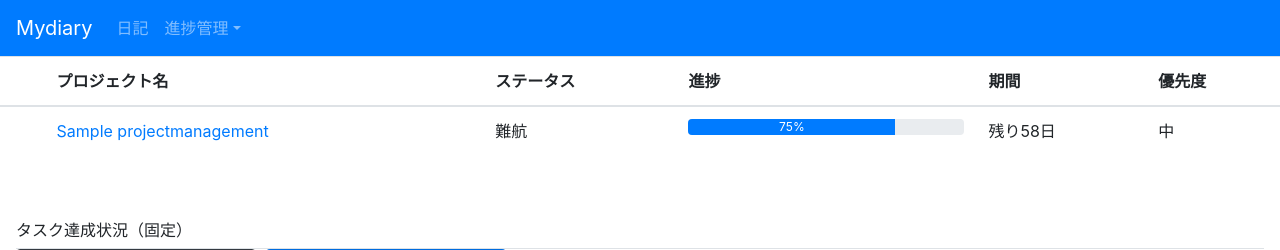
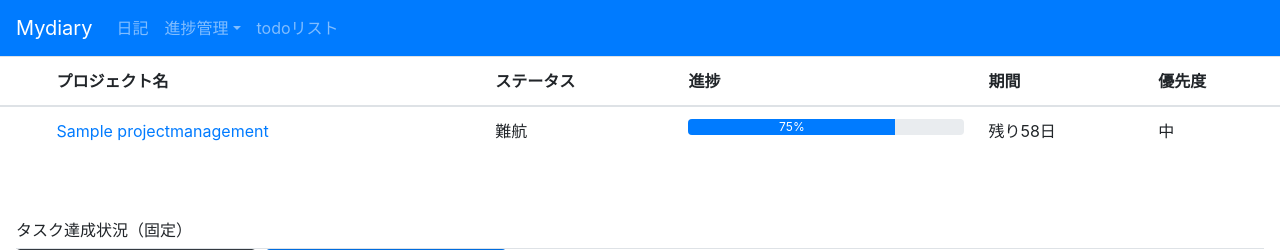
Before and after one commit to sigenogoro/diary, a Django app: page /management/ in a window 1280 px wide. Shown: the top 250 px of the page. Run offline with Django 3.2, Linux system fonts and the light colour scheme; tables that the repository leaves empty hold one stand-in row (values such as "Sample post"); some libraries are stand-ins or nearby versions.

Commit message:
Start todolist creation

```diff
--- a/management/templates/management/base.html
+++ b/management/templates/management/base.html
@@ -23,7 +23,7 @@
             <div class="collapse navbar-collapse">
                 <ul class="navbar-nav">
                     <li class="nav-item">
-                        <a href="{% url 'management:change' %}" class="nav-link">日記</a></td>
+                        <a href="{% url 'management:change' %}" class="nav-link">日記</a>
                     </li>
                     <li class="nav-item dropdown">
                         <a class="nav-link dropdown-toggle" href="#" id="navbarDropdown" role="button" data-toggle="dropdown" aria-haspopup="true" aria-expanded="false">進捗管理</a>
@@ -34,6 +34,9 @@
                             {% endif %}
                         </div>
                     </li>
+                    <li class="nav-item">
+                        <a href="{% url 'management:todo_task' %}" class="nav-link">todoリスト</a>
+                    </li>
                 </ul>
              </div>
         </nav>
--- /dev/null
+++ b/management/templates/management/todo_task.html
@@ -0,0 +1 @@
+<h1>todoリスト</h1>
--- a/management/urls.py
+++ b/management/urls.py
@@ -11,4 +11,5 @@ urlpatterns = [
     path('detail/<int:project_id>/<int:big_id>/<int:middle_id>', views.small_task_detail, name ='small_task_detail'),
     path('create_task/<int:num>', views.create_task, name="create_task"),
     path('create_project/',views.create_project, name='create_project'),
+    path('todo_list/', views.todo_task_list, name='todo_task'),
 ]
--- a/management/views.py
+++ b/management/views.py
@@ -62,6 +62,9 @@ def small_task_detail(request, project_id, big_id, middle_id):
         'small_tasks': all_small_task,
     }
     return render(request, 'management/small_task.html', project_form)
+
+def todo_task_list(request):
+    return render(request, 'management/todo_task.html')
 
 # プロジェクト作り
 def create_project(request):
```
